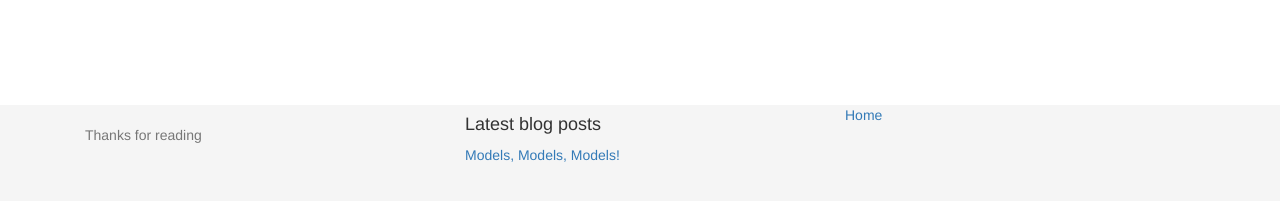
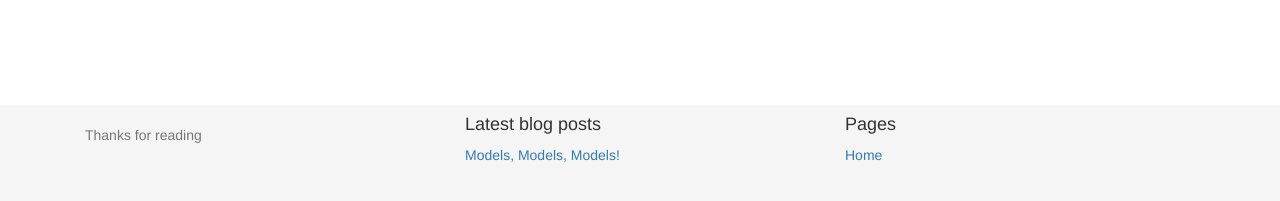
Before and after one commit to the-crap-i-wrote/the-crap-i-wrote.github.io, a Jekyll site: the page built from index.html, in a window 1280 px wide. Shown: the part 635-836 px from the top of the page. Built offline with Jekyll 4.4.1, drawn with Linux system fonts in a browser that asks for light colours.

Commit message:
Update footer.html

```diff
--- a/_includes/footer.html
+++ b/_includes/footer.html
@@ -10,6 +10,7 @@
             </ul>
         </div>
         <div class="col-md-4">
+            <h4>Pages</h4>
             <ul>
                 {% assign navigation_pages = site.html_pages | sort: 'navigation_weight' %}
                 {% for p in navigation_pages %}
```
